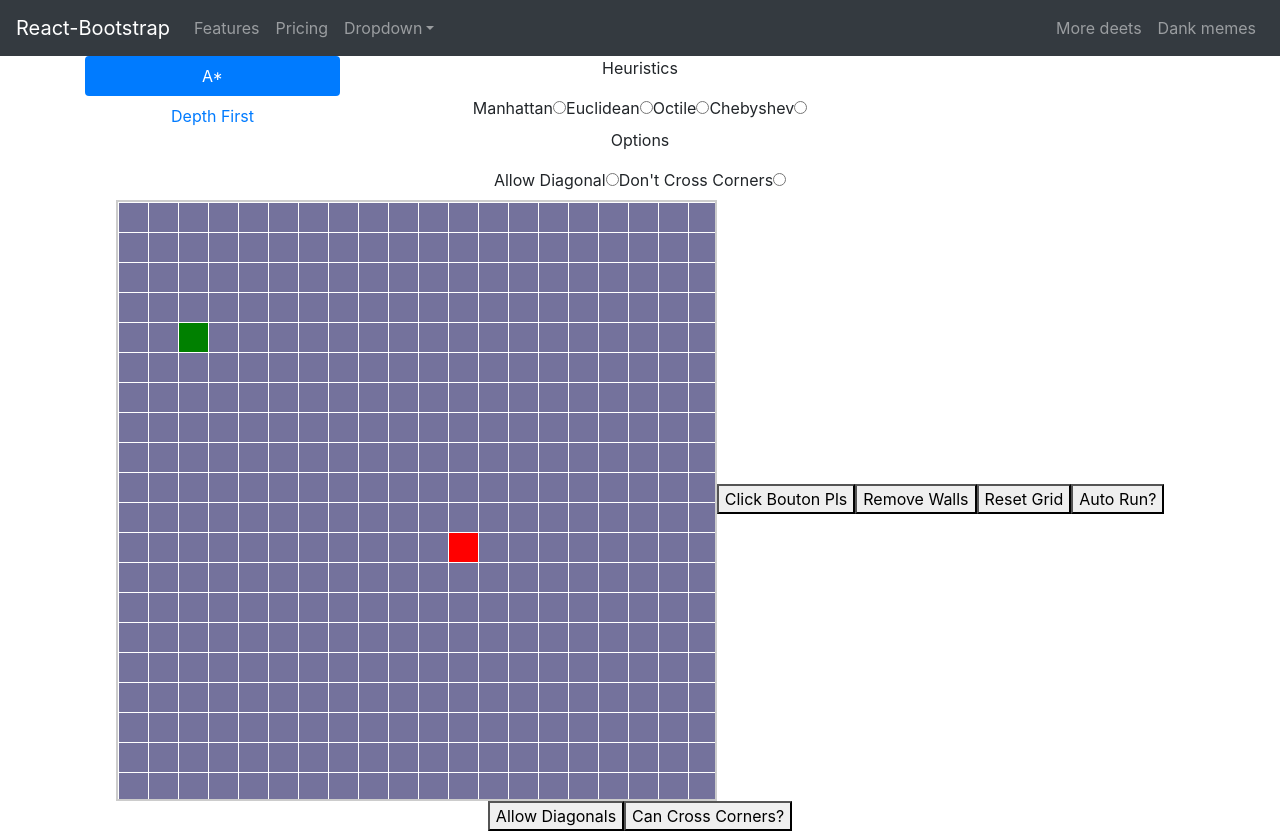
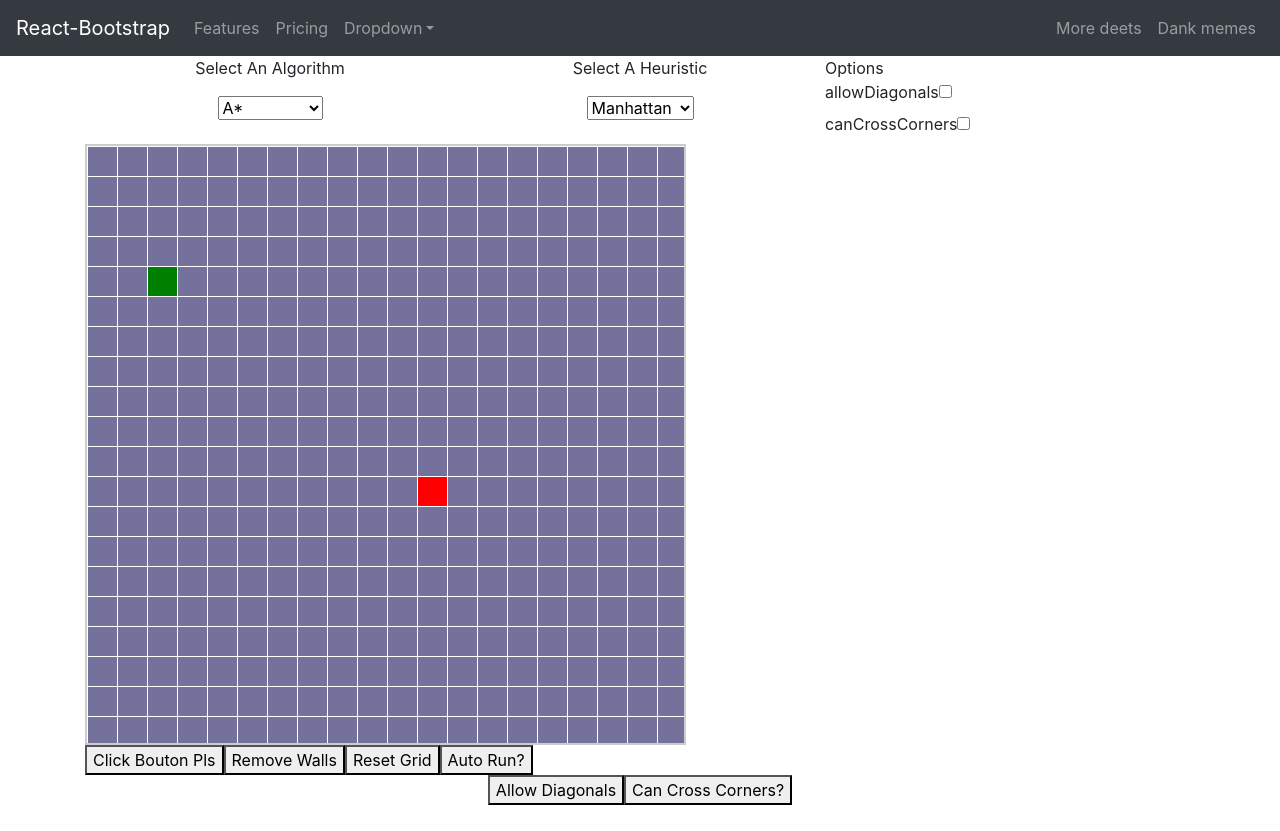
Before and after one commit to Brian-OCarroll/AlgorithmVisualizer-, a React (Create React App) app: page / in a window 1280 px wide. After the commit the page ends 805 px from the top, so only its background shows below. Built offline with nearby package versions, Linux system fonts and the light colour scheme.

Commit message:
working on select menus for grid

```diff
--- a/src/components/pathFinderAlgos/Controls.js
+++ b/src/components/pathFinderAlgos/Controls.js
@@ -2,123 +2,116 @@ import React from 'react';
 import { slide as Menu } from 'react-burger-menu';
 import { Tab, Nav, Col, Sonnet, Row } from 'react-bootstrap';
 import './Controls.css'
+
 // const Controls = (props) => {
-//     let menuDirection = props.direction
+//     let i = props.algoIndex || 0;
 //     return (
-//         <Menu isOpen={true} left>
-//             <a id="woah" className="menu-item" href="/">Manure</a>
-//             <a id="woah" className="menu-item" href="/">Manure</a>
-//         </Menu>
-//     )
-// }
-// const Controls = (props) => {
-//     return (
-//         <Tab.Container id="left-tabs-example" defaultActiveKey="first">
+//         <Tab.Container id="left-tabs-example" defaultActiveKey="0">
 //             <Row>
 //                 <Col sm={3}>
 //                     <Nav variant="pills" className="flex-column">
-//                         {props.algorithms.map((algo, i) => {
+//                         {props.algorithms.map((algo, i) => { //map the algorithm names to nav links
 //                             return (
 //                                 <Nav.Item>
-//                                     <Nav.Link eventKey={i}>{algo.name}</Nav.Link>
+//                                     <Nav.Link eventKey={i}>{algo}</Nav.Link>
 //                                 </Nav.Item>
 //                             )
 //                         })}
 //                     </Nav>
 //                 </Col>
 //                 <Col sm={6}>
-//                     <Tab.Content>
-//                         <Tab.Pane eventKey="first">
-//                             <h1>Thing</h1>
-//                         </Tab.Pane>
-//                         <Tab.Pane eventKey="second">
-//                             <h1>Thing 2</h1>
-//                         </Tab.Pane>
-//                     </Tab.Content>
-//                     <Tab.Content>
-//                         <Tab.Pane eventKey="first">
-//                             <h1>Thing</h1>
-//                         </Tab.Pane>
-//                         <Tab.Pane eventKey="second">
-//                             <h1>Thing 2</h1>
-//                         </Tab.Pane>
-//                     </Tab.Content>
-//                 </Col>
-//                 <Col sm={6}>
-//                    <Tab.Content>
+//                 <Tab.Content eventKey={i}>
+//                             <Tab.Pane eventKey={i}>
+//                                 <p eventKey={i} >Heuristics</p>
+//                                 {props.algoSelections[i].heuristics.map((heuristic, heurIndex) => {
+//                                     return (
 
-//                    </Tab.Content>
+
+//                                                 <label>
+//                                                     {heuristic}
+//                                                     <input type="radio" value={heuristic}  />
+//                                                 </label>
+
+
+
+//                                     )
+//                                 })}
+//                                 </Tab.Pane>
+//                             </Tab.Content>
+//                             <Tab.Content eventKey={i}>
+//                             <Tab.Pane eventKey={i}>
+//                                 <p eventKey={i} >Options</p>
+//                                 {props.algoSelections[i].options.map((option, optIndex) => {
+//                                     return (
+
+
+//                                                 <label>
+//                                                     {option}
+//                                                     <input type="radio" value={option}  />
+//                                                 </label>
+
+
+
+//                                     )
+//                                 })}
+//                                 </Tab.Pane>
+//                             </Tab.Content>
+
+
 
 //                 </Col>
-//                 {/* <Col sm={12}>
 
-//                 </Col> */}
 //             </Row>
 //         </Tab.Container>
 
 //     )
 // }
 const Controls = (props) => {
-    let i = props.algoIndex || 0;
     return (
-        <Tab.Container id="left-tabs-example" defaultActiveKey="0">
         <Row>
-                <Col sm={3}>
-                    <Nav variant="pills" className="flex-column">
-                        {props.algorithms.map((algo, i) => { //map the algorithm names to nav links
+            <Col>
+                <p>Select An Algorithm</p>
+                <select value={props.algo} onChange={(e) => {this.handleChange(e)}}>
+                    {props.algorithms.map((algo, i) => {
                         return (
-                                <Nav.Item>
-                                    <Nav.Link eventKey={i}>{algo}</Nav.Link>
-                                </Nav.Item>
+                            <option key={i} value={algo}>{algo}</option>
                         )
                     })}
-                    </Nav>
+                </select>
             </Col>
-                <Col sm={6}>
-                <Tab.Content eventKey={i}>
-                            <Tab.Pane eventKey={i}>
-                                <p eventKey={i} >Heuristics</p>
-                                {props.algoSelections[i].heuristics.map((heuristic, heurIndex) => {
+            <Col>
+                <p>Select A Heuristic</p>
+                <select value={props.heuristic} onChange={(e) => {this.handleChange(e)}} >
+                    {props.heuristics.map((heuristic, i) => {
                         return (
-
-
+                            <option  key={i} value={heuristic}>{heuristic}</option>
+                        )
+                    })}
+                </select>
+            </Col>
+            <Col>
+            <Row>Options</Row>
+                {props.options.map((opt, i) => {
+                    return (
+                        <Row>
                             <label>
-                                                    {heuristic}
-                                                    <input type="radio" value={heuristic}  />
+                                {opt}
+                                <input
+                                    name={opt}
+                                    type="checkbox"
+                                    onChange={(e) => {this.handleChange(e)}}
+                                // checked={this.state[opt]}
+                                // onChange={this.handleInputChange}
+                                />
                             </label>
-
-
+                        </Row>
 
                     )
                 })}
-                                </Tab.Pane>
-                            </Tab.Content>
-                            <Tab.Content eventKey={i}>
-                            <Tab.Pane eventKey={i}>
-                                <p eventKey={i} >Options</p>
-                                {props.algoSelections[i].options.map((option, optIndex) => {
-                                    return (
-
-
-                                                <label>
-                                                    {option}
-                                                    <input type="radio" value={option}  />
-                                                </label>
-
-
-
-                                    )
-                                })}
-                                </Tab.Pane>
-                            </Tab.Content>
-
-
 
             </Col>
+        </Row>
+    )
 
-            </Row>
-        </Tab.Container>
-
-    )
 }
 export default Controls
--- a/src/components/pathFinderAlgos/PathFinderContainer.js
+++ b/src/components/pathFinderAlgos/PathFinderContainer.js
@@ -14,24 +14,25 @@ class PathFinderContainer extends React.Component {
         this.grid.getNode(2, 4).isStart = true
         this.grid.getNode(11, 11).isEnd = true
         this.algos = ["A*", "Depth First"];
-        this.algoSelections = [
-            {
-                heuristics: ["Manhattan", "Euclidean", "Octile", "Chebyshev"],
-                options: ["Allow Diagonal", "Don't Cross Corners"]
-            },
-            {
-                heuristics: ["Manhattan", "Euclidean", "Octile", "Chebyshev"],
-                options: ["Allow Diagonal", "Don't Cross Corners"]
-            }
-        ];
+        this.heuristics = ["Manhattan", "Euclidean", "Octile", "Chebyshev"];
+        this.options = ["allowDiagonals", "canCrossCorners"]
+        // this.algoSelections = [
+        //     {
+        //         heuristics: ["Manhattan", "Euclidean", "Octile", "Chebyshev"],
+        //         options: ["Allow Diagonal", "Don't Cross Corners"]
+        //     },
+        //     {
+        //         heuristics: ["Manhattan", "Euclidean", "Octile", "Chebyshev"],
+        //         options: ["Allow Diagonal", "Don't Cross Corners"]
+        //     }
+        // ];
 
         this.state = {
             algo: "A*",
             heuristic: "Manhattan",
-            options: ["Allow Diagonal", "Can Cross Corners"],
             grid: this.grid,
-            startCoords: [2,4],
-            endCoords: [11,11],
+            startCoords: [2, 4],
+            endCoords: [11, 11],
             allowDiagonals: false,
             canCrossCorners: false,
             mouseIsPressed: false,
@@ -42,8 +43,17 @@ class PathFinderContainer extends React.Component {
         this.mouseAction = null;
         this.mouseEvent = this.mouseEvent.bind(this)
     }
+    handleInputChange = (event) => {
+        const target = event.target;
+        const value = target.type === 'checkbox' ? target.checked : target.value;
+        const name = target.name;
+
+        this.setState({
+            [name]: value
+        });
+    }
     setAllowDiagonals = () => {
-        let {allowDiagonals} = this.state
+        let { allowDiagonals } = this.state
         this.grid.allowDiagonals = !allowDiagonals
         this.setState({
             allowDiagonals: !allowDiagonals,
@@ -52,7 +62,7 @@ class PathFinderContainer extends React.Component {
         this.reset()
     }
     setCanCrossCorners = () => {
-        let {canCrossCorners} = this.state
+        let { canCrossCorners } = this.state
         this.grid.canCrossCorners = !canCrossCorners
         this.setState({
             canCrossCorners: !canCrossCorners,
@@ -61,9 +71,9 @@ class PathFinderContainer extends React.Component {
         this.reset()
     }
     runAlgo = () => {
-        const {startCoords, endCoords, algo, heuristic, allowDiagonals, canCrossCorners} = this.state;
+        const { startCoords, endCoords, algo, heuristic, allowDiagonals, canCrossCorners } = this.state;
 
-        switch(algo) {
+        switch (algo) {
             case 'A*':
 
                 let opts = {
@@ -127,13 +137,14 @@ class PathFinderContainer extends React.Component {
      * see @Grid
      */
     updateStart(x, y) {
-        const {startCoords} = this.state
+        const { startCoords } = this.state
         this.grid.getNode(startCoords[0], startCoords[1]).isStart = false;
 
         this.setState({
             startCoords: [x, y]
         })
         this.grid.getNode(x, y).isStart = true;
+
     }
 
     /**
@@ -144,12 +155,14 @@ class PathFinderContainer extends React.Component {
      * see @Grid
      */
     updateEnd(x, y) {
-        const {endCoords} = this.state
+        const { endCoords } = this.state
         this.grid.getNode(endCoords[0], endCoords[1]).isEnd = false;
+
         this.setState({
             endCoords: [x, y]
         })
         this.grid.getNode(x, y).isEnd = true;
+
     }
 
     mouseEvent = (x, y, evt) => {
@@ -182,7 +195,7 @@ class PathFinderContainer extends React.Component {
             } else if (this.grid.getNode(x, y).isEnd) {
                 this.mouseAction = function (x, y) {
 
-                    this.updateEnd(x,y);
+                    this.updateEnd(x, y);
                 };
             } else if (this.grid.getNode(x, y).isWall) {
 
@@ -209,9 +222,11 @@ class PathFinderContainer extends React.Component {
         return (
 
             // <Container>
-            <>
-                <Controls algorithms={this.algos} algoSelections={this.algoSelections} />
-                <svg className={ this.state.mouseActive ? 'mouseActive' : '' } width={(this.state.grid.width*this.nodeSize)+1} height={(this.state.grid.height*this.nodeSize)+1}>
+            <Container>
+                <Controls handleChange={this.handleInputChange} algo={this.state.algo} heuristic={this.state.heuristic} algorithms={this.algos} heuristics={this.heuristics} options={this.options} />
+                <Row>
+
+                    <svg className={this.state.mouseActive ? 'mouseActive' : ''} width={(this.state.grid.width * this.nodeSize) + 1} height={(this.state.grid.height * this.nodeSize) + 1}>
                         {this.state.grid.nodes.map((row, rowIdx) => {
                             return (
 
@@ -227,11 +242,11 @@ class PathFinderContainer extends React.Component {
                                             isWall={isWall}
                                             active={active}
                                             path={isPath}
-                                            nodeSize = {this.nodeSize}
-                                            gridWidth = {this.state.grid.width}
-                                            gridHeight = {this.state.grid.height}
-                                            opened = {opened}
-                                            closed = {closed}
+                                            nodeSize={this.nodeSize}
+                                            gridWidth={this.state.grid.width}
+                                            gridHeight={this.state.grid.height}
+                                            opened={opened}
+                                            closed={closed}
                                             MouseDown={this.mouseEvent}
                                             MouseEnter={
                                                 this.mouseEvent
@@ -245,13 +260,17 @@ class PathFinderContainer extends React.Component {
                             );
                         })}
                     </svg>
+                </Row>
+                <Row>
                     <button onClick={() => this.runAlgo()}>Click Bouton Pls</button>
-                <button onClick={() => {this.removeWalls()}}>Remove Walls</button>
-                <button onClick={() => {this.cleanGrid()}}>Reset Grid</button>
-                <button className = {this.state.autoRun ? "btn-active" : ""} onClick={() => {this.setRunOnUpdate()}}>Auto Run?</button>
-                <button className = {this.state.allowDiagonals ? "btn-active" : ""} onClick={() => {this.setAllowDiagonals()}}>Allow Diagonals</button>
-                <button className = {this.state.canCrossCorners ? "btn-active" : ""} onClick={() => {this.setCanCrossCorners()}}>Can Cross Corners?</button>
-                </>
+                    <button onClick={() => { this.removeWalls() }}>Remove Walls</button>
+                    <button onClick={() => { this.cleanGrid() }}>Reset Grid</button>
+                    <button className={this.state.autoRun ? "btn-active" : ""} onClick={() => { this.setRunOnUpdate() }}>Auto Run?</button>
+                </Row>
+
+                <button className={this.state.allowDiagonals ? "btn-active" : ""} onClick={() => { this.setAllowDiagonals() }}>Allow Diagonals</button>
+                <button className={this.state.canCrossCorners ? "btn-active" : ""} onClick={() => { this.setCanCrossCorners() }}>Can Cross Corners?</button>
+            </Container>
             // </Container>
         );
     }
--- a/src/components/pathFinderAlgos/aStar/Astar.js
+++ b/src/components/pathFinderAlgos/aStar/Astar.js
@@ -63,7 +63,7 @@ class AStarFinder {
 
         // while the open list is not empty
         while (!openList.empty()) {
-
+            console.log(openList)
             // pop the position of node which has the minimum `f` value.
             node = openList.pop();
             node.closed = true;
--- a/src/components/pathFinderAlgos/aStar/Grid.js
+++ b/src/components/pathFinderAlgos/aStar/Grid.js
@@ -88,9 +88,9 @@ export default class Grid {
         for (let i = 0; i < this.nodes.length; i++) {
             for (let j = 0; j < this.nodes[0].length; j++) {
                 //destructure the properties we want to keep
-                let {x, y , isStart, isEnd, isWall} = this.nodes[i][j];
+                let {x, y , isStart, isEnd, isWall, active} = this.nodes[i][j];
                 //set the properties back to the node
-                this.nodes[i][j] = {x, y, isStart, isEnd, isWall}
+                this.nodes[i][j] = {x, y, isStart, isEnd, isWall, active}
             }
         }
     }
--- a/src/components/pathFinderAlgos/aStar/Node.js
+++ b/src/components/pathFinderAlgos/aStar/Node.js
@@ -34,11 +34,12 @@ class Node extends React.Component {
                         : isStart
                             ? 'node-start'
                             : isWall
-                                ? 'node-wall'
-                                : '';
+                                ? 'node-wall':
+                                  path ? 'node-path' : closed ? 'node-closed' : opened ? 'node-opened' : "";
 
         //might need to get rid of this if doesn't work
-        const pathClassName = path ? 'node-path' : closed ? 'node-closed' : opened ? 'node-opened' : '';
+        // const pathClassName = path ? 'node-path' : closed ? 'node-closed' : opened ? 'node-opened' : '';
+        const pathClassName = ""
         return (
             <g
                 id={`node-${y}-${x}`}
```
Lines whose indentation alone changed are shown as unchanged.
